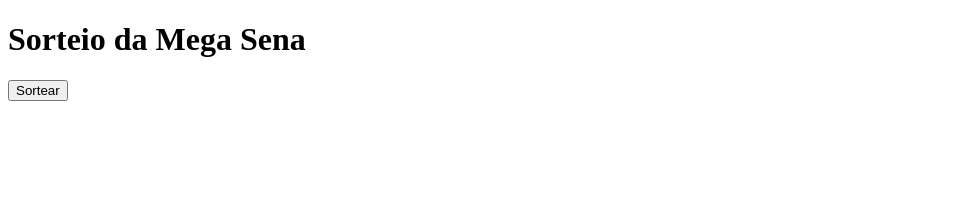
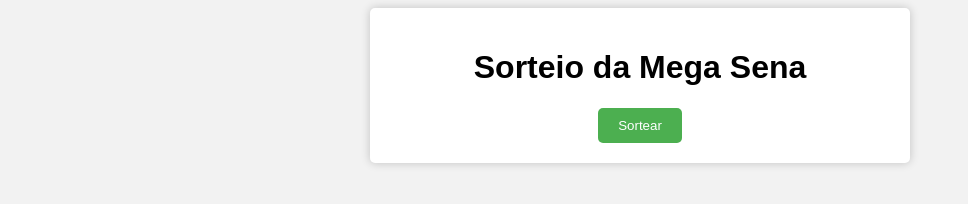
Before and after one commit to Paulohr7/mega-sena, a plain HTML site: page index.html in a window 1280 px wide. Shown: the whole page, without its empty margins (0-968 px from the left). Drawn offline with Linux system fonts and the light colour scheme.

Commit message:
Update index.html

```diff
--- a/index.html
+++ b/index.html
@@ -2,7 +2,7 @@
 <html>
   <head>
     <meta charset="UTF-8">
-    <link href="https://raw.githubusercontent.com/Paulohr7/mega-sena/main/style.css" type="text/css rel="stylesheet" />
+    <link href="https://raw.githubusercontent.com/Paulohr7/mega-sena/main/style.css" rel="stylesheet" />
     <script scr="https://raw.githubusercontent.com/Paulohr7/mega-sena/main/script.js"></script>
     <title>Sorteio da Mega Sena</title>
 
```
